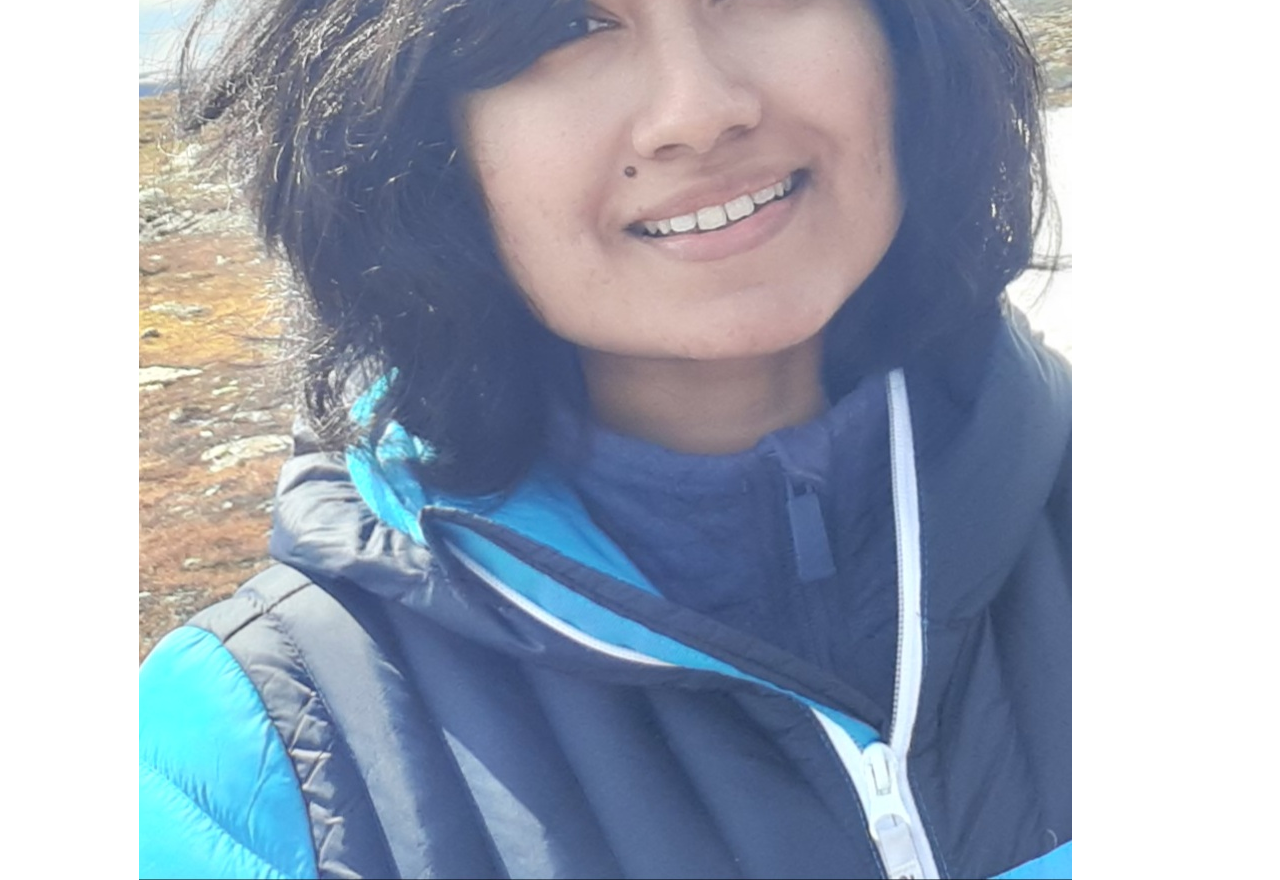
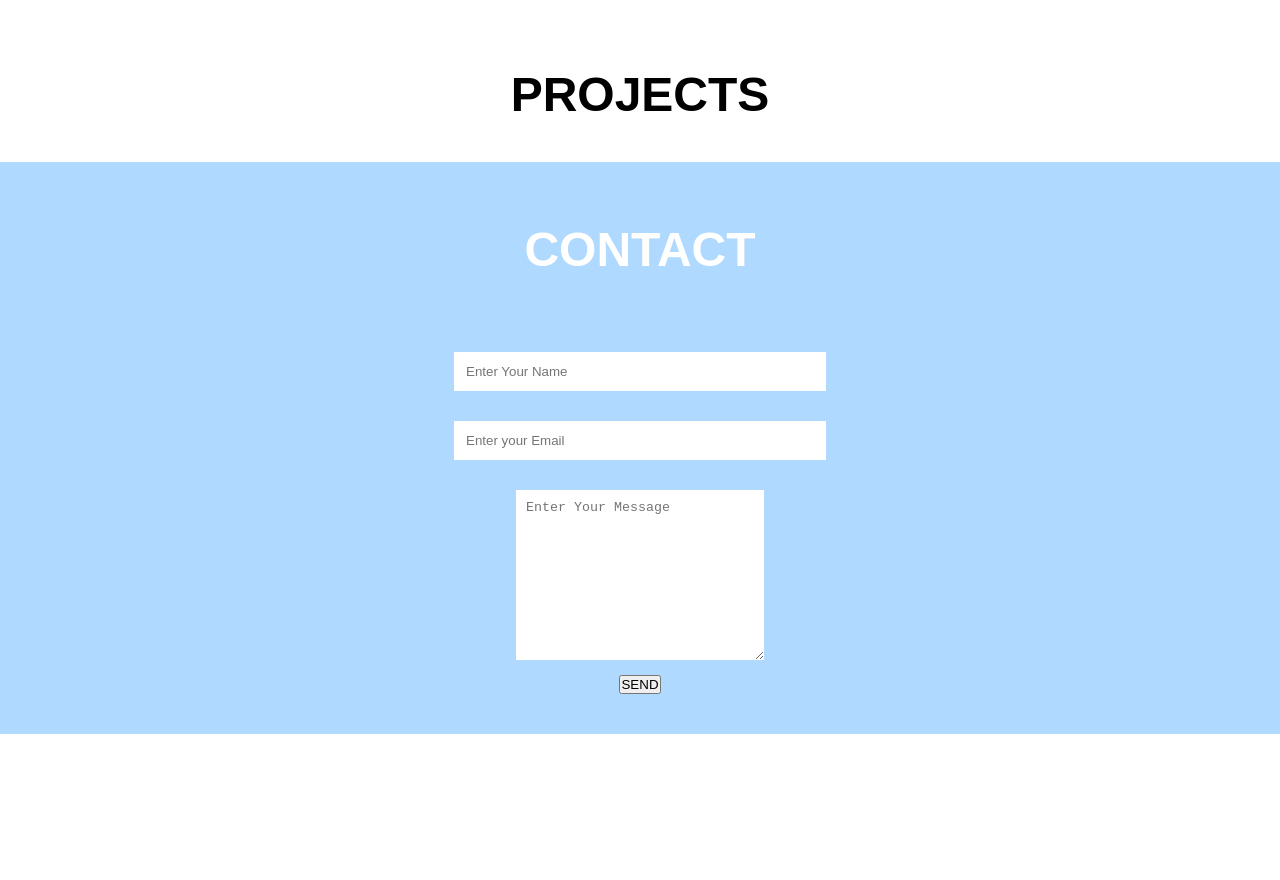
Before and after one commit to CSkuku/Portfolio, a plain HTML site: page PortfolioProjectSamangi/index.html in a window 1280 px wide. Shown: the part 1324-2204 px from the top of the page. After the commit the page ends 2058 px from the top, so only its background shows below. Drawn offline with Linux system fonts and the light colour scheme.

Commit message:
modified the code

```diff
--- a/PortfolioProjectSamangi/index.html
+++ b/PortfolioProjectSamangi/index.html
@@ -22,29 +22,59 @@
           Hey, I'm Samangi <br />
           <h3>Aspiring Web Developer</h3>
         </h1>
-        <button class="btn"Hire Me</button>
+        <button class="btn">Hire Me</button>
       </div>
     </section>
 
     <section id="about">
       <div id="pic">
-        <h1 class="headings">About</h1>
-        <img src="img1.jpg" alt="">
+        <h1 class="headings">ABOUT ME</h1>
+        <img src="img1.jpg" alt="" />
         <div id="intro">
-
-
           <h2>Samangi</h2>
           <p>
-                With a master's degree in Information and Communication Technology, I have more than 3 years of experience in manual and automated testing, as well as some experience in frontend development with HTML, CSS and JavaScript, and want to contribute to software development. I am a continuous learner, and naturally motivated to seek new challenges.
+            With a master's degree in Information and Communication Technology,
+            I have more than 3 years of experience in manual and automated
+            testing, as well as some experience in frontend development with
+            HTML, CSS and JavaScript, and want to contribute to software
+            development. I am a continuous learner, and naturally motivated to
+            seek new challenges.
           </p>
         </div>
-
-
       </div>
-
-
-
     </section>
 
+    <section id="Projects">
+      <h1 class="headings">PROJECTS</h1>
+      <div class="projects"></div>
+    </section>
+
+    <section id="contact">
+      <h1 class="headings">CONTACT</h1>
+      <form action="" class="form">
+        <input
+          type="text"
+          name="name"
+          class="input"
+          placeholder="Enter Your Name"
+        />
+        <input
+          type="email"
+          name="email"
+          class="input"
+          placeholder="Enter your Email"
+        />
+        <textarea
+          name="msg"
+          id="msg"
+          cols="30"
+          rows="10"
+          placeholder="Enter Your Message"
+        ></textarea>
+        <input type="submit" value="SEND" id="send" />
+      </form>
+    </section>
+
+    <script src="main.js"></script>
   </body>
 </html>
--- a/PortfolioProjectSamangi/styles/styles.css
+++ b/PortfolioProjectSamangi/styles/styles.css
@@ -82,6 +82,8 @@
   padding: 10px 35px;
   background-color: transparent;
   border: 1px solid white;
+  /*  */
+  color: rgb(11, 4, 4);
   color: white;
   outline: none;
   transition: 0.6s ease;
@@ -95,13 +97,64 @@
   font-weight: bold;
 }
 
-#about{
-
+#about {
   display: flex;
   flex-direction: column;
+  box-sizing: border-box;
+  padding: 20px;
+  margin-bottom: 50px;
 }
 
-#pic{
-
+#pic {
   display: flex;
 }
+
+#pic img {
+  width: 575px;
+  height: 400px;
+}
+
+#intro {
+  display: flex;
+  flex-direction: column;
+  text-align: justify;
+  padding: 10px;
+}
+
+#intro h2 {
+  font-size: 2rem;
+  margin-bottom: 20px;
+}
+
+#contact {
+  display: flex;
+  flex-direction: column;
+  box-sizing: border-box;
+  background-color: rgba(0, 132, 255, 0.308);
+  color: white;
+  padding: 20px;
+}
+
+.form {
+  display: flex;
+  flex-direction: column;
+  box-sizing: border-box;
+  align-items: center;
+  margin: 20px 0px;
+}
+
+.input {
+  padding: 12px;
+  margin: 15px;
+  width: 30%;
+  border: none;
+  outline: none;
+}
+
+#msg {
+  width: 20%;
+  padding: 10px;
+  margin: 15px;
+  border: none;
+  outline: none;
+}
```
Also changed, not shown: PortfolioProjectSamangi/main.js (added). Lines whose indentation alone changed are shown as unchanged.
